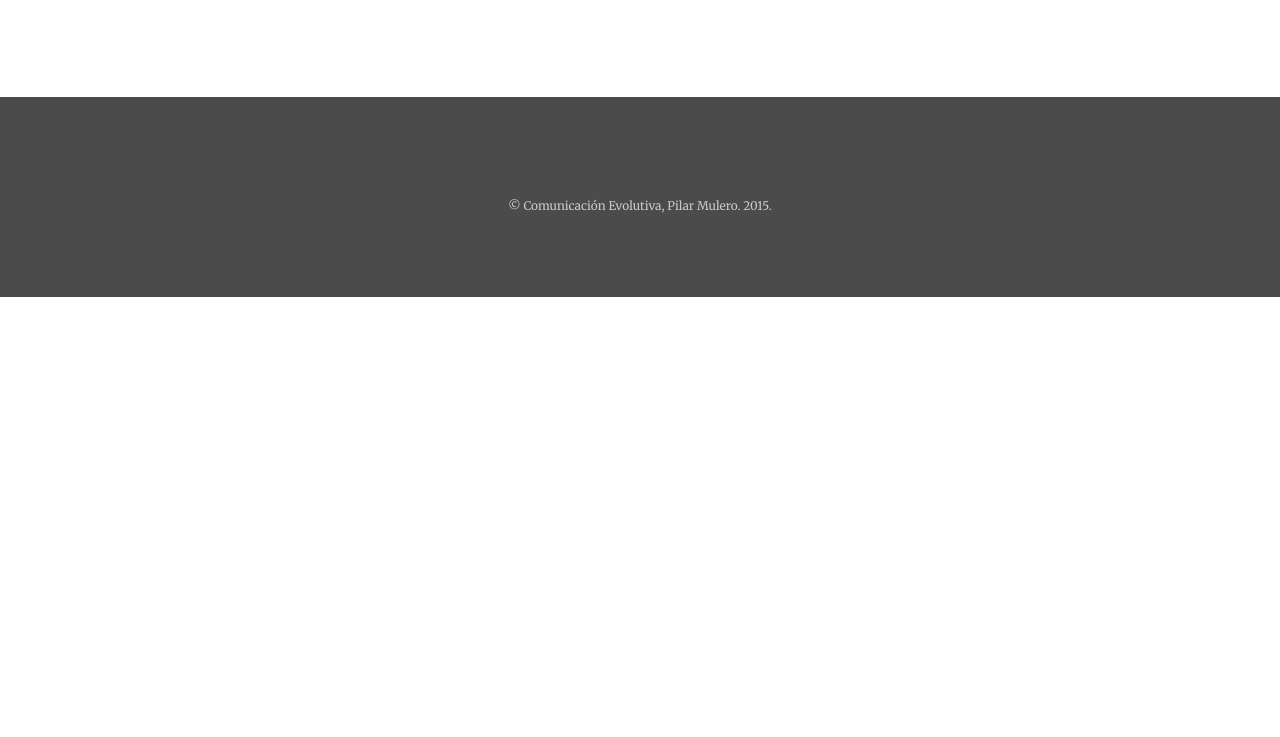
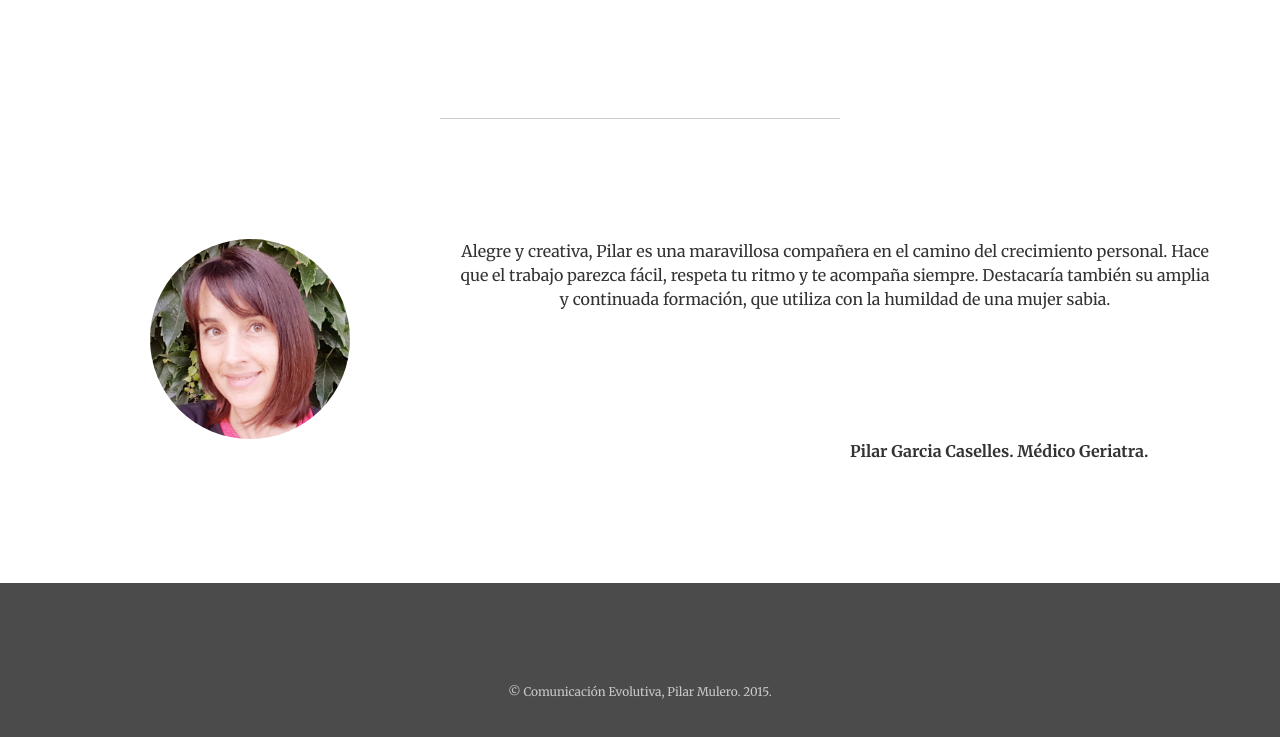
Before and after one commit to comunicacionevolutiva/comunicacionevolutiva.github.io, a plain HTML site: page opiniones.html in a window 1280 px wide. Shown: the part 5231-5968 px from the top of the page. Before the commit the page ends 5528 px from the top, so only its background shows below. Drawn offline with Linux system fonts and the light colour scheme.

Commit message:
Add new opinion

```diff
--- a/opiniones.html
+++ b/opiniones.html
@@ -218,6 +218,24 @@ Una fant&agrave;stica companya de viatge, que ajuda a persones i organitzacions
         </div>
     </section>
 
+    <hr class="primary">
+
+    <section id="about">
+        <div class="container">
+            <div class="row">
+                <div class="col-lg-4 text-center">
+                    <img src="img/pilargarcia.jpg" style="width: 200px; height: 200px" class="img-circle">
+                </div>
+                <div class="col-lg-8 text-center">
+                    <p>Alegre y creativa, Pilar es una maravillosa compañera en el camino del crecimiento personal. Hace que el trabajo parezca fácil, respeta tu ritmo y te acompaña siempre. Destacaría también su amplia y continuada formación, que utiliza con la humildad de una mujer sabia.</p>
+                </div>
+                <div class="col-lg-4 col-lg-offset-8">
+                    <p><b>Pilar Garcia Caselles. Médico Geriatra.</b></p>
+                </div>
+            </div>
+        </div>
+    </section>
+
     <section id="footer">
         <div class="container-fluid">
             <div class="row">
```
Also changed, not shown: img/pilargarcia.jpg (added).
